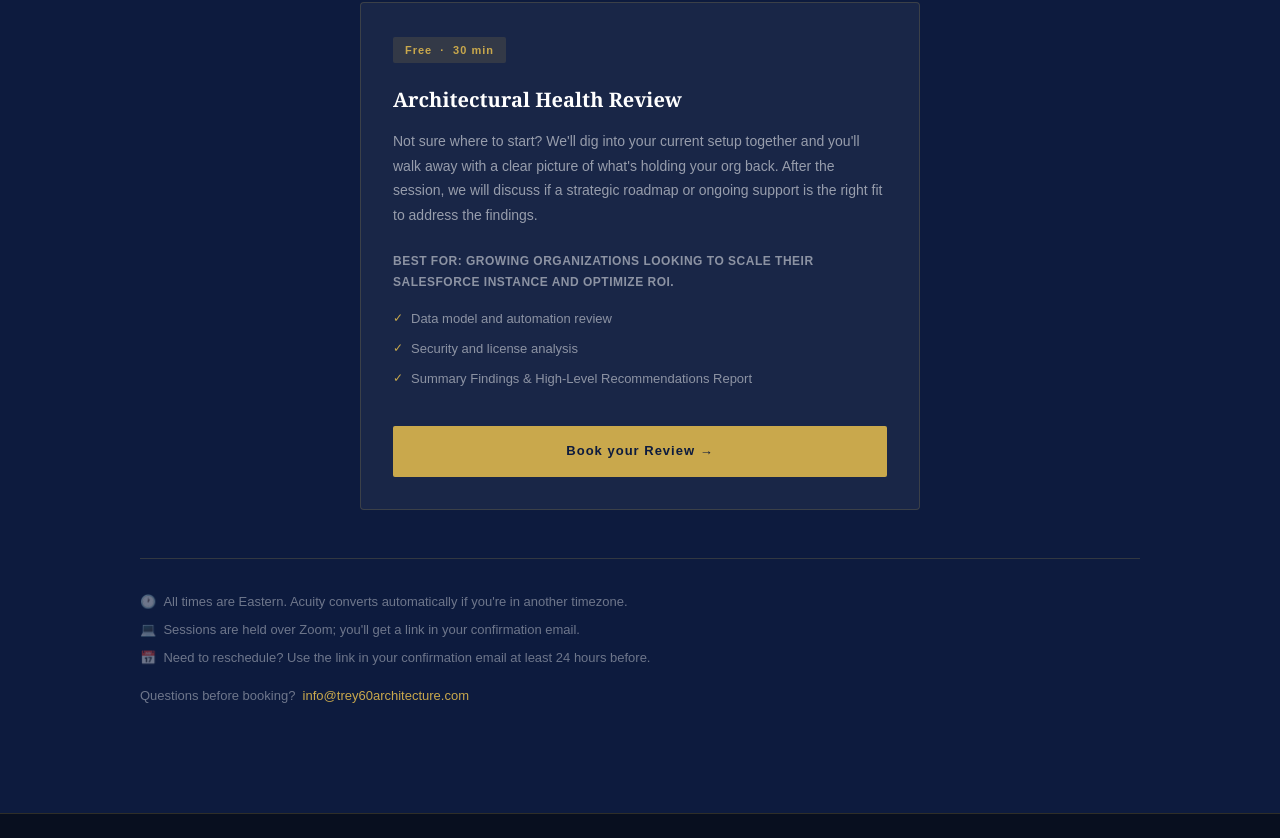
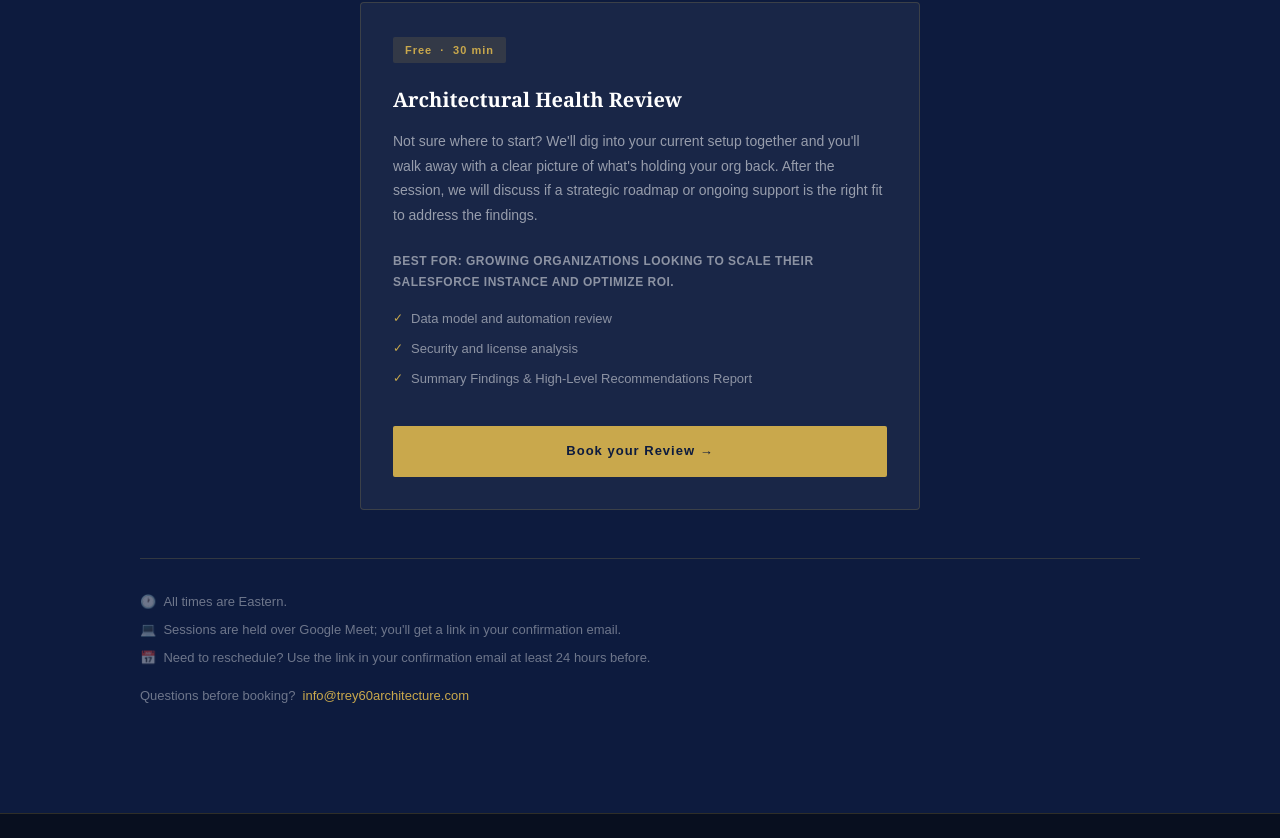
Before and after one commit to trey60-bit/trey60architecture, a plain HTML site: page index.html in a window 1280 px wide. Shown: the part 3153-3991 px from the top of the page. Drawn offline with Linux system fonts and the light colour scheme.

Commit message:
Fix booking section copy and add MBA Candidate cert to About
- Remove Acuity timezone reference, replace with plain Eastern time note
- Replace Zoom with Google Meet
- Add MBA Candidate cert pill to About section

Co-Authored-By: Claude Sonnet 4.6 <noreply@anthropic.com>

```diff
--- a/index.html
+++ b/index.html
@@ -526,6 +526,7 @@
           <span class="cert-pill">PMP</span>
           <span class="cert-pill">Lean Six Sigma Black Belt</span>
           <span class="cert-pill">Certified Scrum Master</span>
+          <span class="cert-pill">MBA Candidate</span>
         </div>
       </div>
     </div>
@@ -599,8 +600,8 @@
     </div>
 
     <div class="booking-notes">
-      <p>🕐 &nbsp;All times are Eastern. Acuity converts automatically if you're in another timezone.</p>
-      <p>💻 &nbsp;Sessions are held over Zoom; you'll get a link in your confirmation email.</p>
+      <p>🕐 &nbsp;All times are Eastern.</p>
+      <p>💻 &nbsp;Sessions are held over Google Meet; you'll get a link in your confirmation email.</p>
       <p>📅 &nbsp;Need to reschedule? Use the link in your confirmation email at least 24 hours before.</p>
       <p style="margin-top:1rem;">Questions before booking? &nbsp;<a href="mailto:info@trey60architecture.com" style="color:var(--gold); text-decoration:none;">info@trey60architecture.com</a></p>
     </div>
```
